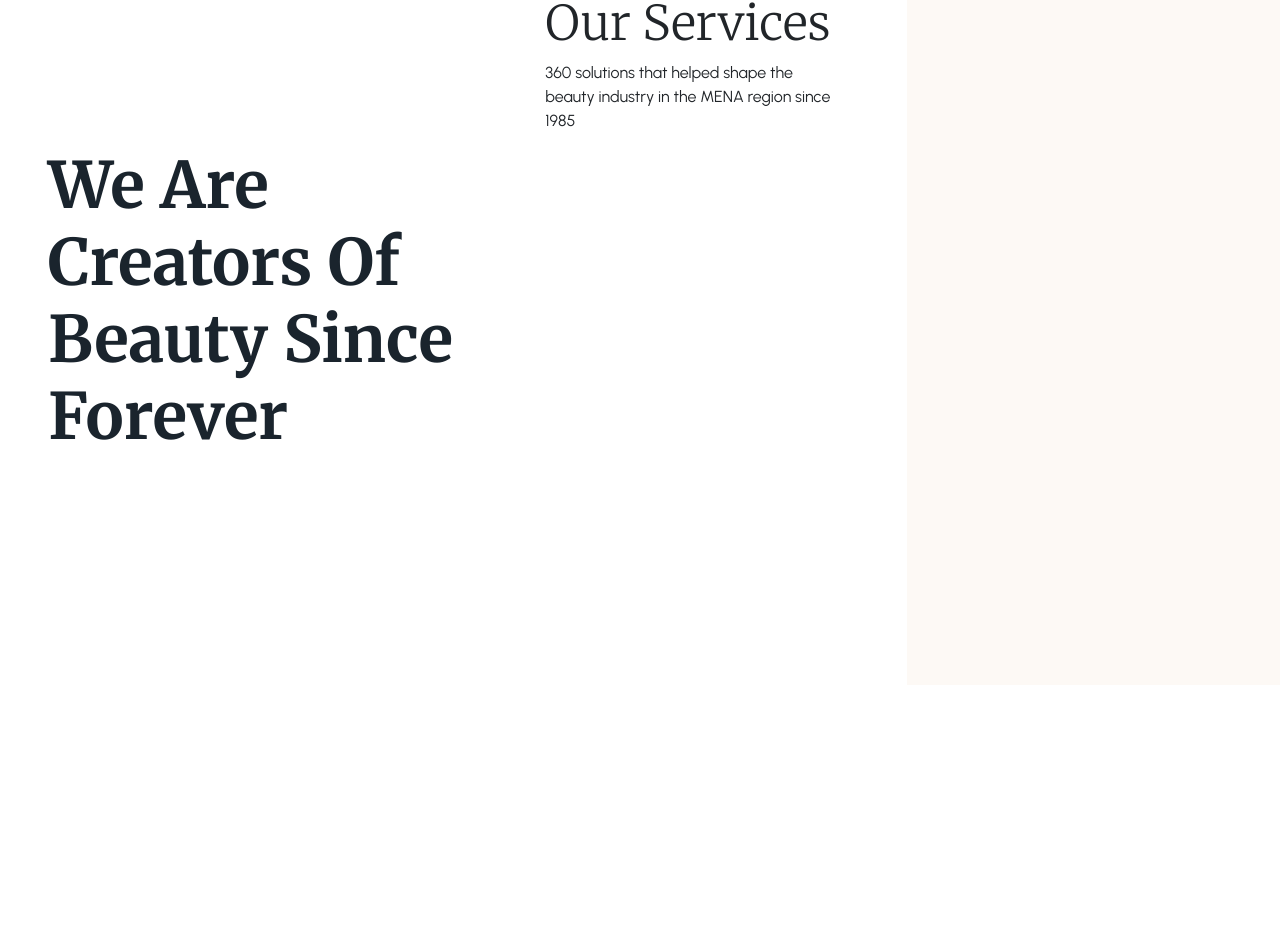
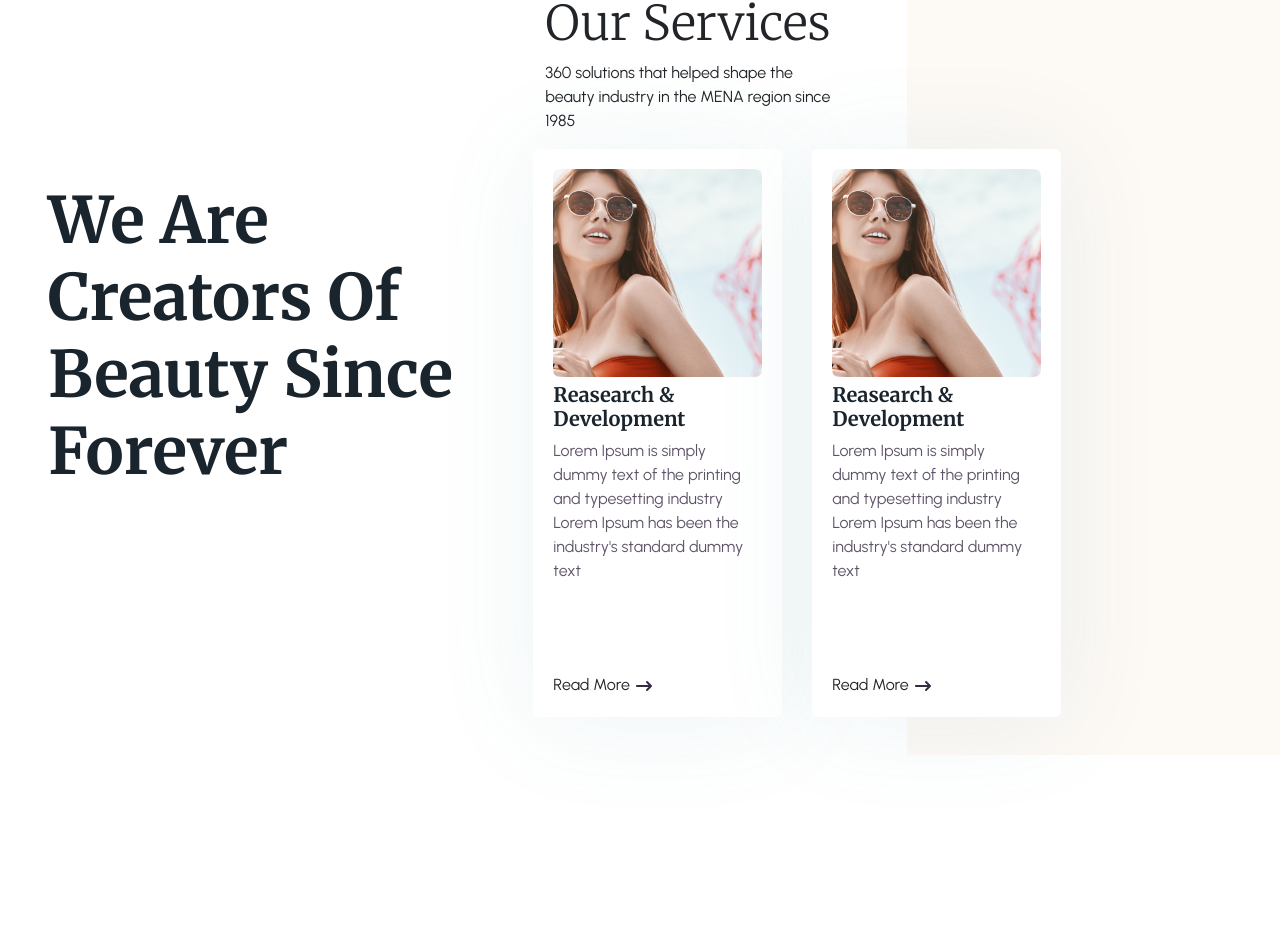
Before and after one commit to sahil242bhatiya/ecc-dev, a Vue app: page / in a window 1280 px wide. Shown: the part 1010-1957 px from the top of the page. Built offline with nearby package versions, Linux system fonts and the light colour scheme.

Commit message:
Added Service Card

```diff
--- /dev/null
+++ b/src/components/cards/service-card.vue
@@ -0,0 +1,53 @@
+<template>
+  <div class="card d-flex flex-column col-lg-4">
+    <div class="">
+      <img src="../../assets/service-img-1.jpg" alt="service-img-1" class="img-fluid">
+      <large-bold-heading class="fs-5" text="Reasearch & Development"/>
+      <basic-paragraph class="custom-text" text="Lorem Ipsum is simply dummy text of the printing and typesetting industry Lorem Ipsum has been the industry's standard dummy text"/>
+    </div>
+    <div>
+      <a>
+        Read More <right-arrow-icon />
+      </a>
+    </div>
+  </div>
+</template>
+
+<script>
+import LargeBoldHeading from "../headings/large-bold-heading.vue";
+import BasicParagraph from "../paragraphs/basic-paragraph.vue";
+import RightArrowIcon from "../../icons/right-arrow-icon.vue";
+
+export default {
+  name: "service-card",
+  components: {RightArrowIcon, BasicParagraph, LargeBoldHeading}
+}
+</script>
+
+<style scoped>
+.card {
+  padding: 20px;
+  max-height: 80vh;
+  height: 568px;
+  box-shadow: 0px 4px 100px rgba(74, 148, 154, 0.1);
+  border: none;
+  z-index: 3;
+  justify-content: space-between;
+}
+.fs-5{
+  margin-top: 6px;
+}
+.custom-text{
+  color: #362A43;
+  opacity: 0.8;
+}
+
+a svg{
+  transition: all .3s;
+}
+
+a:hover svg{
+  transform: translateX(5px);
+}
+
+</style>
--- a/src/components/homePage/our-service.vue
+++ b/src/components/homePage/our-service.vue
@@ -11,6 +11,10 @@
             <basic-paragraph text="360 solutions that helped shape the beauty industry in the MENA region since 1985"/>
           </div>
         </div>
+        <div class="row custom-gap">
+          <service-card />
+          <service-card />
+        </div>
       </div>
     </div>
   </section>
@@ -20,18 +24,18 @@
 import LargeBoldHeading from "../headings/large-bold-heading.vue";
 import HeadingMain from "../headings/heading-main.vue";
 import BasicParagraph from "../paragraphs/basic-paragraph.vue";
+import ServiceCard from "../cards/service-card.vue";
 
 export default {
   name: "our-service",
-  components: {BasicParagraph, HeadingMain, LargeBoldHeading}
+  components: {ServiceCard, BasicParagraph, HeadingMain, LargeBoldHeading}
 }
 </script>
 
 <style scoped>
 .custom-bg{
   position: relative;
-  height: 800px;
-  max-height: 95vh;
+  height: 830px;
   padding-top: 70px;
   padding-bottom: 100px;
 }
@@ -44,4 +48,7 @@ export default {
   width: 50%;
   height: 100%;
 }
+.custom-gap{
+  gap: 30px;
+}
 </style>
--- /dev/null
+++ b/src/icons/right-arrow-icon.vue
@@ -0,0 +1,15 @@
+<template>
+  <svg width="20" height="20" viewBox="0 0 20 20" fill="none" xmlns="http://www.w3.org/2000/svg">
+    <path fill-rule="evenodd" clip-rule="evenodd" d="M2 10C2 9.44772 2.44772 9 3 9H14.585L12.2929 6.70711C11.9324 6.34662 11.9047 5.77939 12.2097 5.3871L12.2929 5.29289C12.6534 4.93241 13.2206 4.90468 13.6129 5.2097L13.7071 5.29289L17.7071 9.29289L17.7485 9.33685L17.8037 9.40469L17.8753 9.51594L17.9288 9.62866L17.9642 9.73401L17.9932 9.88253L18 10L17.9972 10.0752L17.9798 10.2007L17.9503 10.3121L17.9063 10.4232L17.854 10.5207L17.7872 10.6168C17.7623 10.6485 17.7356 10.6786 17.7071 10.7071L13.7071 14.7071C13.3166 15.0976 12.6834 15.0976 12.2929 14.7071C11.9324 14.3466 11.9047 13.7794 12.2097 13.3871L12.2929 13.2929L14.585 11H3C2.44772 11 2 10.5523 2 10Z" fill="#362A43"/>
+  </svg>
+</template>
+
+<script>
+export default {
+  name: "right-arrow-icon"
+}
+</script>
+
+<style scoped>
+
+</style>
```
Also changed, not shown: src/assets/service-img-1.jpg (added).
